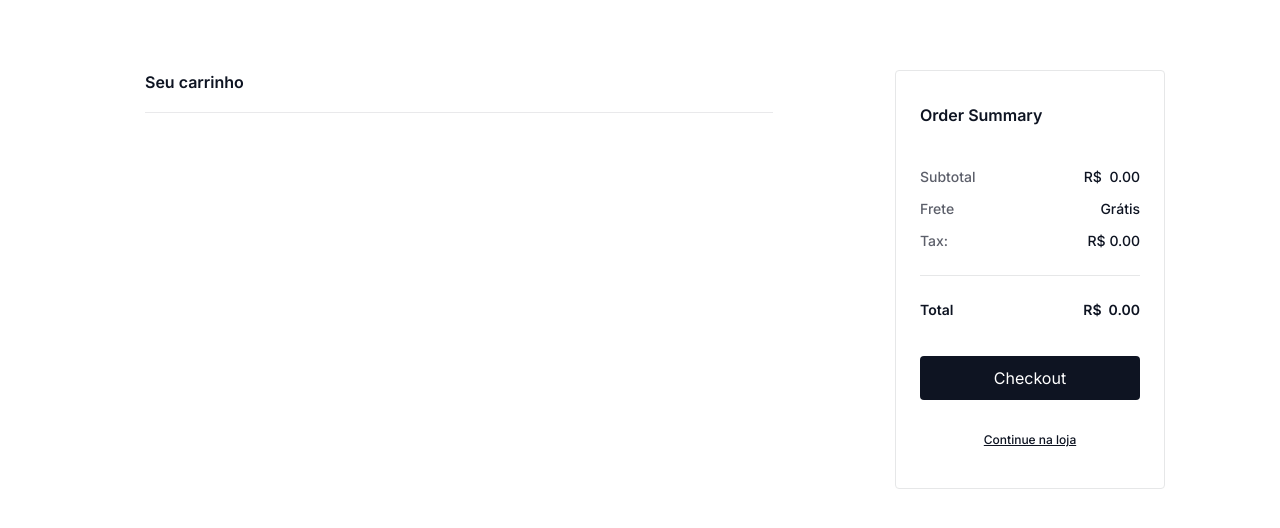
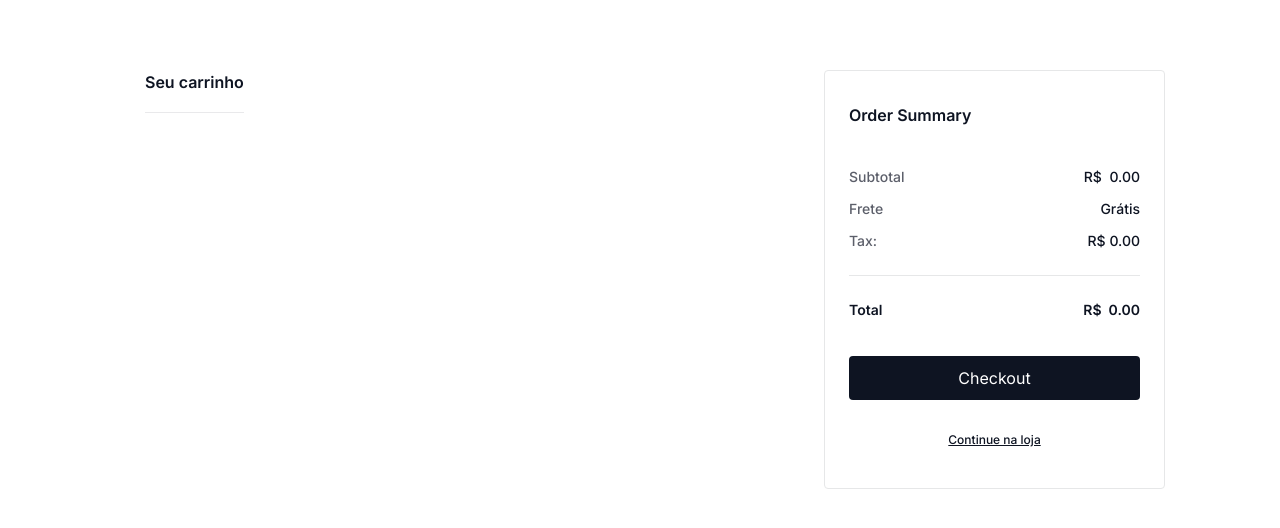
Before and after one commit to mateussays/einstein-ecommerce, a React (Vite) app in the folder einstein-ecommerce/: page /cart in a window 1280 px wide. Shown: the part 248-776 px from the top of the page. Built offline with nearby package versions, Linux system fonts and the light colour scheme.

Commit message:
fix: css changes

```diff
--- a/einstein-ecommerce/src/components/atoms/QuantityInput/QuantityInput.tsx
+++ b/einstein-ecommerce/src/components/atoms/QuantityInput/QuantityInput.tsx
@@ -1,13 +1,17 @@
 import { useState } from 'react'
 import { AddIcon, ExcludeIcon, MinusIcon } from '../Icons'
+import { useCart } from '../../../contexts/CartContext'
 
 type QuantityInputProps = {
   initialQuantity: number
-  onDelete: () => void
+  id: number
 }
 
 const QuantityInput = (props: QuantityInputProps) => {
-  const { initialQuantity, onDelete } = props
+
+  const { removeAllItems } = useCart()
+
+  const { initialQuantity, id } = props
 
   const [quantity, setQuantity] = useState(initialQuantity)
 
@@ -17,7 +21,7 @@ const QuantityInput = (props: QuantityInputProps) => {
     if (quantity > 1) {
       setQuantity(prev => prev - 1)
     } else {
-      onDelete()
+      removeAllItems(id)
     }
   }
 
@@ -27,7 +31,7 @@ const QuantityInput = (props: QuantityInputProps) => {
     if (isNaN(value)) {
       setQuantity(1)
     } else if (value < 1) {
-      onDelete()
+      removeAllItems(id)
     } else {
       setQuantity(value)
     }
@@ -57,7 +61,7 @@ const QuantityInput = (props: QuantityInputProps) => {
       </div>
       <button
         className="px-[9px] py-[4px] text-tertiary-dark bg-secondary-dark rounded-[4px] hover:bg-gray-200"
-        onClick={onDelete}
+        onClick={() => removeAllItems(id)}
       >
         <ExcludeIcon />
       </button>
--- a/einstein-ecommerce/src/components/molecules/CartItem/CartItem.tsx
+++ b/einstein-ecommerce/src/components/molecules/CartItem/CartItem.tsx
@@ -1,15 +1,9 @@
+import { Product } from '../../../types/product'
 import QuantityInput from '../../atoms/QuantityInput'
 
-type CartItemProps = {
-  image: string
-  title: string
-  price: number
-  quantity: number
-  onDelete: () => void
-}
 
-const CartItem = (props: CartItemProps) => {
-  const { image, title, price, quantity, onDelete } = props
+const CartItem = (props: Product) => {
+  const { image, title, price, quantity, id } = props
 
   return (
     <div className="flex items-center justify-between w-full gap-[100px]">
@@ -25,7 +19,7 @@ const CartItem = (props: CartItemProps) => {
       </div>
       <div className="flex items-center gap-7">
         <span className="text-sm text-primary-dark font-medium">{`R$${price.toFixed(2)}`}</span>
-        <QuantityInput initialQuantity={quantity} onDelete={onDelete} />
+        <QuantityInput initialQuantity={quantity} id={id} />
       </div>
     </div>
   )
--- a/einstein-ecommerce/src/components/molecules/ProductCard/ProductCard.tsx
+++ b/einstein-ecommerce/src/components/molecules/ProductCard/ProductCard.tsx
@@ -31,7 +31,7 @@ const ProductCard = (props: Product) => {
 
 
   return (
-    <div className="flex flex-col gap-6">
+    <div className="flex flex-col gap-6 max-w-[256px]">
       <ProductImageCard image={image} handleCart={handleAddToCart} />
       <div className="flex flex-col gap-3">
         <span className="text-sm font-medium text-primary-dark overflow-hidden text-ellipsis whitespace-nowrap">
--- a/einstein-ecommerce/src/components/organisms/CartList/CartList.tsx
+++ b/einstein-ecommerce/src/components/organisms/CartList/CartList.tsx
@@ -3,18 +3,17 @@ import CartItem from '../../molecules/CartItem'
 
 const CartList = () => {
   const { cartItems } = useCart()
-  console.debug('cartItems', cartItems)
 
   return (
     <div>
-      <div className=" border-b border-[#E9E9EB] mb-12 min-w-[628px] w-full">
+      <div className="border-b border-[#E9E9EB] mb-12 w-full">
         <h1 className="text-base font-semibold text-primary-dark mb-[18px]">
           Seu carrinho
         </h1>
       </div>
       <div className="flex flex-col gap-[40px]">
         {cartItems.map(item => (
-          <CartItem key={item.id} {...item} onDelete={() => {}} />
+          <CartItem key={item.id} {...item} />
         ))}
       </div>
     </div>
--- a/einstein-ecommerce/src/components/organisms/OrderSummary/OrderSummary.tsx
+++ b/einstein-ecommerce/src/components/organisms/OrderSummary/OrderSummary.tsx
@@ -8,7 +8,7 @@ const OrderSummary = () => {
   const totalPrice = getTotalPrice()
 
   return (
-    <div className="flex flex-col border rounded border-tertiary-lightest pt-8 px-6 pb-10 w-full max-h-[430px]">
+    <div className="flex flex-col border rounded border-tertiary-lightest pt-8 px-6 pb-10 min-w-[341px] max-h-[430px]">
       <h1 className="text-base font-semibold text-primary-dark">
         Order Summary
       </h1>
--- a/einstein-ecommerce/src/pages/Cart/Cart.tsx
+++ b/einstein-ecommerce/src/pages/Cart/Cart.tsx
@@ -6,7 +6,7 @@ const Cart = () => {
   return (
     <div>
       <Breadcrumb currentPage="Carrinho" showPageTitle />
-      <div className='flex gap-[122px] pl-[145px] pr-[115px] pt-[70px] pb-[40px]'>
+      <div className='flex justify-between gap-[122px] pl-[145px] pr-[115px] pt-[70px] pb-[40px]'>
         <CartList />
         <OrderSummary />
       </div>
```
